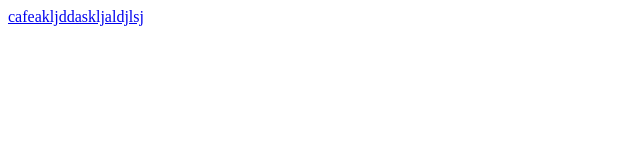
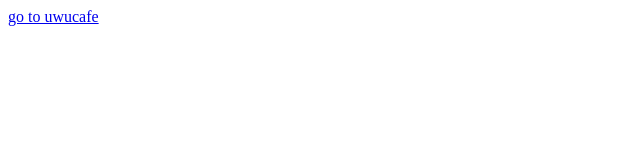
Before and after one commit to seika5/uwucafe, a plain HTML site: page index.html in a window 1280 px wide. Shown: the full height of the page, 0-640 px from the left. Drawn offline with Linux system fonts and the light colour scheme.

Commit message:
Update index.html

```diff
--- a/index.html
+++ b/index.html
@@ -4,7 +4,7 @@
     <title>lofi.cafe - lofi music 🎧</title>
 </head>
 <body>
-    <a href="cafe.html">cafeakljddaskljaldjlsj</a>
+    <a href="cafe.html">go to uwucafe</a>
     <div id="root"></div>
 </body>
 </html>
```
